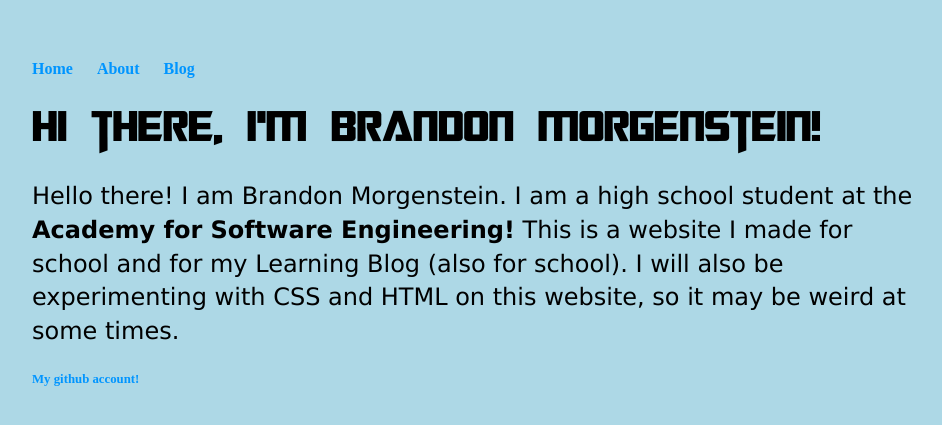
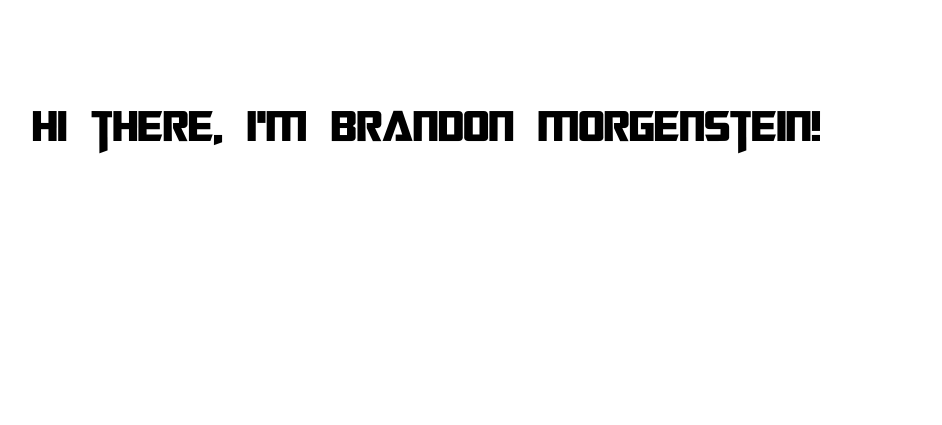
Before and after one commit to brandonm4478/brandonm4478.github.io, a Jekyll site: the page built from index.html, in a window 1280 px wide. Shown: the top 425 px of the page, without its empty margins (160-1102 px from the left). Built offline with Jekyll 4.4.1, drawn with Linux system fonts in a browser that asks for light colours.

Commit message:
Update main.css

```diff
--- a/css/main.css
+++ b/css/main.css
@@ -11,7 +11,7 @@
 body {
   margin: 60px auto;
   width: 70%;
-  background-color: lightblue;
+  background-color: white;
 }
 nav ul, footer ul {
   font-family:'Star Jedi';
@@ -25,7 +25,7 @@ nav ul li, footer ul li {
 }
 a {
   text-decoration: none;
-  color: #0095FF;
+  color: #FFFFFF;
 }
 a:hover {
   text-decoration: underline;
@@ -38,10 +38,10 @@ p {
   font-size: 1.5em;
   font-family:'Verdana';
   line-height: 1.4em;
-  color: #00000;
+  color: #FFFFFF;
 }
 footer {
-  border-top: 1px solid #50B6E;
+  border-top: 1px solid #FFFFFF;
   font-size: .8em;
 }
 
```
